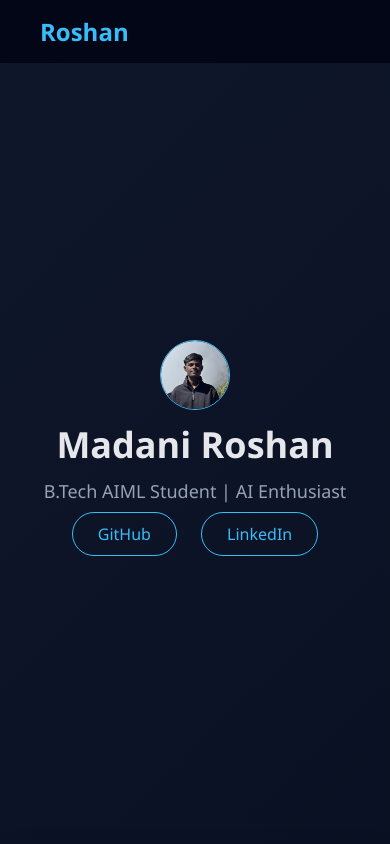
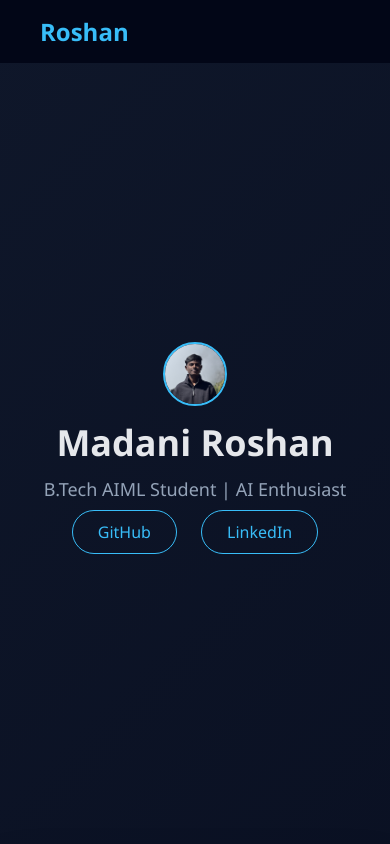
Before and after one commit to Roshan9848/Madani-s-Portfolio, a plain HTML site: page index.html in a window 390 px wide. Shown: the top 844 px of the page. Drawn offline with Linux system fonts and the light colour scheme.

Commit message:
Fix hero profile image to small circular avatar

```diff
--- a/style.css
+++ b/style.css
@@ -176,28 +176,32 @@ body {
 }
 
 /* Hero */
+/* Hero FIX */
 .hero {
-  min-height: 90vh;
+  min-height: 70vh;
   display: flex;
   flex-direction: column;
   align-items: center;
   justify-content: center;
   text-align: center;
+  background: transparent; /* IMPORTANT */
 }
 
+/* Small clean profile photo */
 .profile-circle {
-  width: 70px;
-  height: 70px;
+  width: 64px;
+  height: 64px;
   border-radius: 50%;
   overflow: hidden;
-  border: 1.5px solid #38bdf8;
-  margin-bottom: 10px;
+  border: 2px solid #38bdf8;
+  margin-bottom: 12px;
 }
 
 .profile-circle img {
   width: 100%;
   height: 100%;
   object-fit: cover;
+  display: block;
 }
 
 .hero h1 {
```
Also changed, not shown: index.html (+1 -2 lines).
